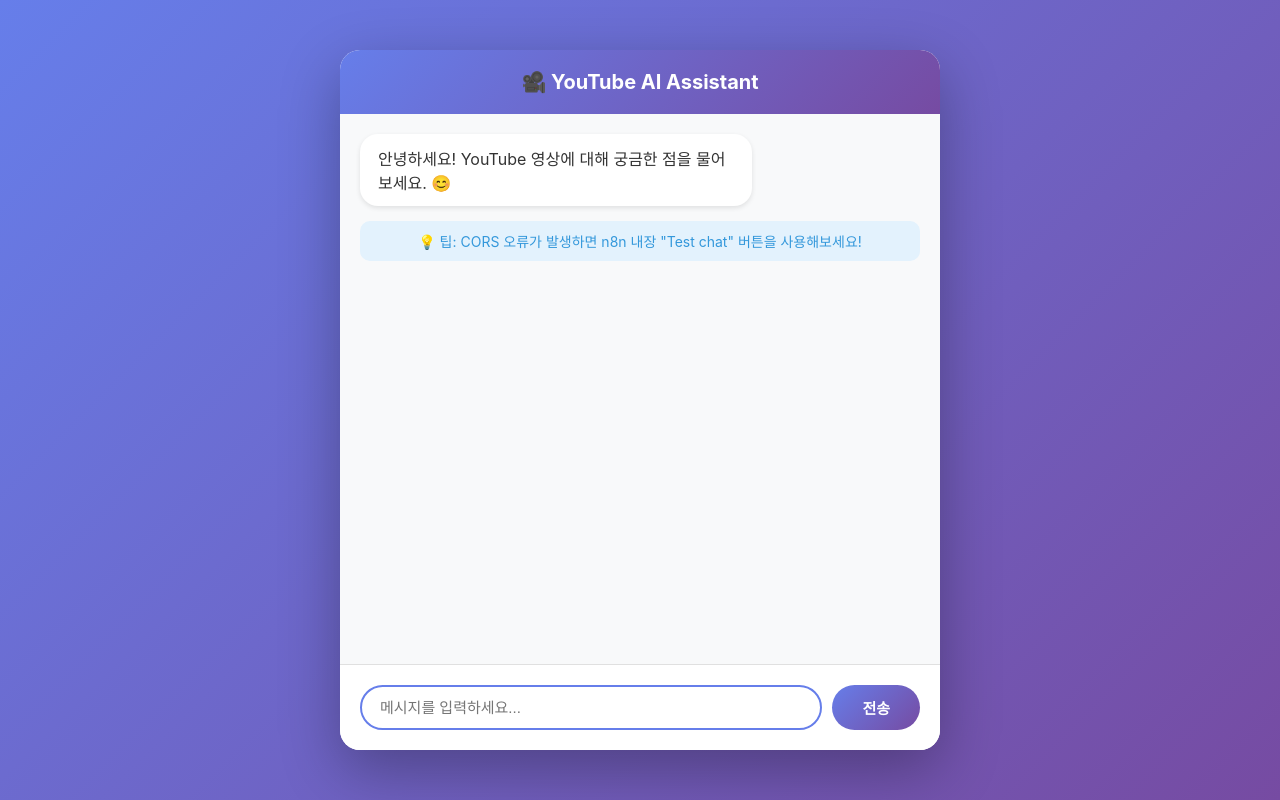
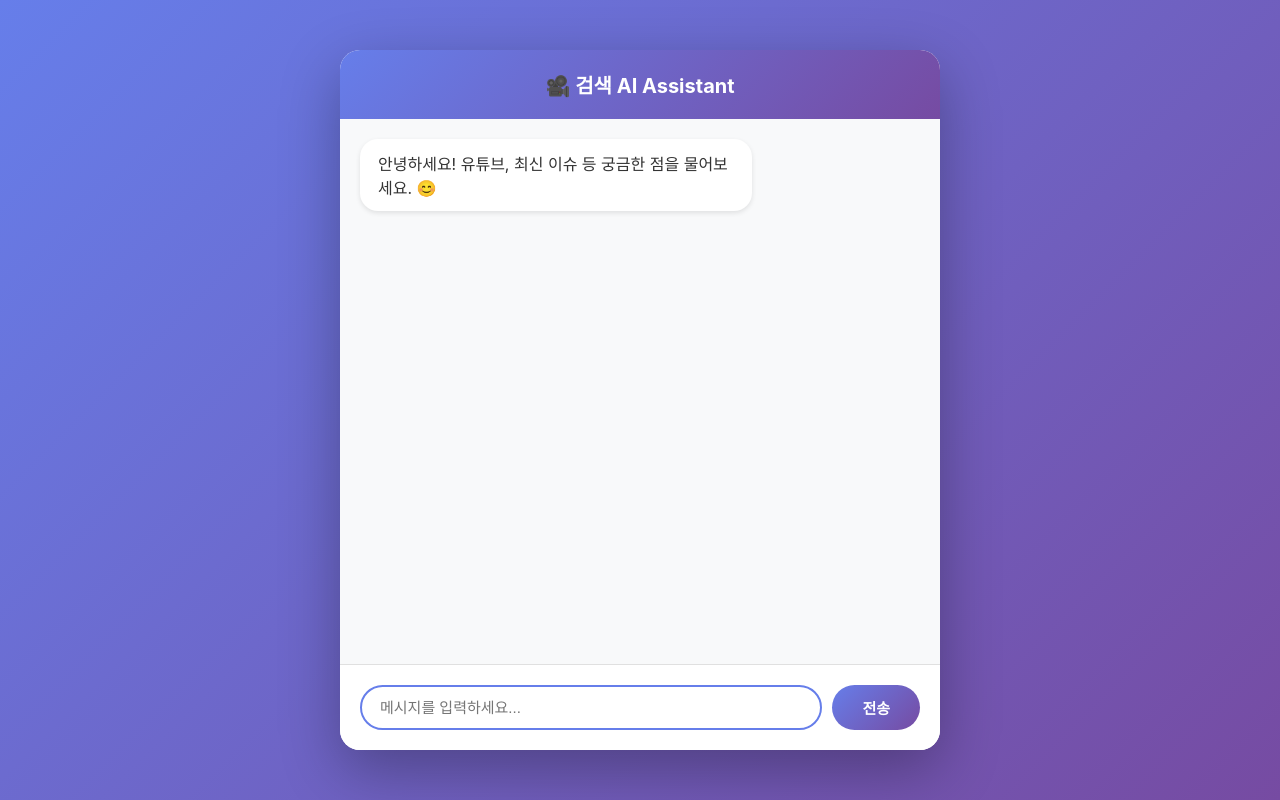
Before and after one commit to JYeon-C/n8n-project, a plain HTML site: page index.html in a window 1280 px wide. Drawn offline with Linux system fonts and the light colour scheme; no server answers.

Commit message:
텍스트 수정 및 주석처리
텍스트 수정 및 주석처리

```diff
--- a/index.html
+++ b/index.html
@@ -3,7 +3,7 @@
 <head>
     <meta charset="UTF-8">
     <meta name="viewport" content="width=device-width, initial-scale=1.0">
-    <title>YouTube AI 챗봇</title>
+    <title>검색 AI 챗봇</title>
     <style>
         * {
             margin: 0;
@@ -211,13 +211,13 @@
 <body>
     <div class="chat-container">
         <div class="chat-header">
-            🎥 YouTube AI Assistant
+            🎥 검색 AI Assistant
         </div>
 
         <div class="chat-messages" id="chat-messages">
             <div class="message bot">
                 <div class="message-content">
-                    안녕하세요! YouTube 영상에 대해 궁금한 점을 물어보세요. 😊
+                    안녕하세요! 유튜브, 최신 이슈 등 궁금한 점을 물어보세요. 😊
                 </div>
             </div>
         </div>
@@ -362,14 +362,14 @@
         userInput.focus();
 
         // CORS 오류 감지를 위한 초기 테스트
-        fetch(CHAT_WEBHOOK_URL, {
-            method: 'OPTIONS',
-            headers: {
-                'ngrok-skip-browser-warning': 'true',
-            }
-        }).catch(() => {
-            showInfo('💡 팁: CORS 오류가 발생하면 n8n 내장 "Test chat" 버튼을 사용해보세요!');
-        });
+        // fetch(CHAT_WEBHOOK_URL, {
+        //     method: 'OPTIONS',
+        //     headers: {
+        //         'ngrok-skip-browser-warning': 'true',
+        //     }
+        // }).catch(() => {
+        //     showInfo('💡 팁: CORS 오류가 발생하면 n8n 내장 "Test chat" 버튼을 사용해보세요!');
+        // });
     </script>
 </body>
 </html>
```
